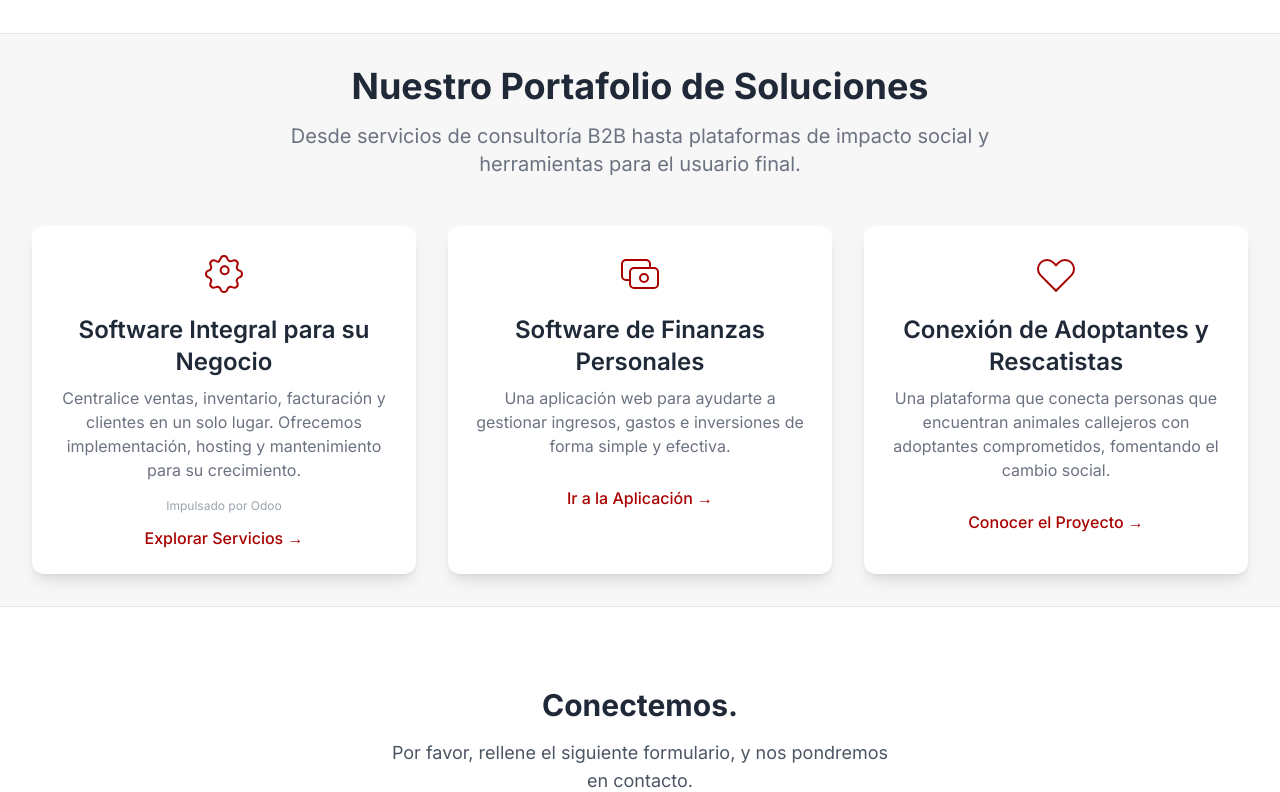
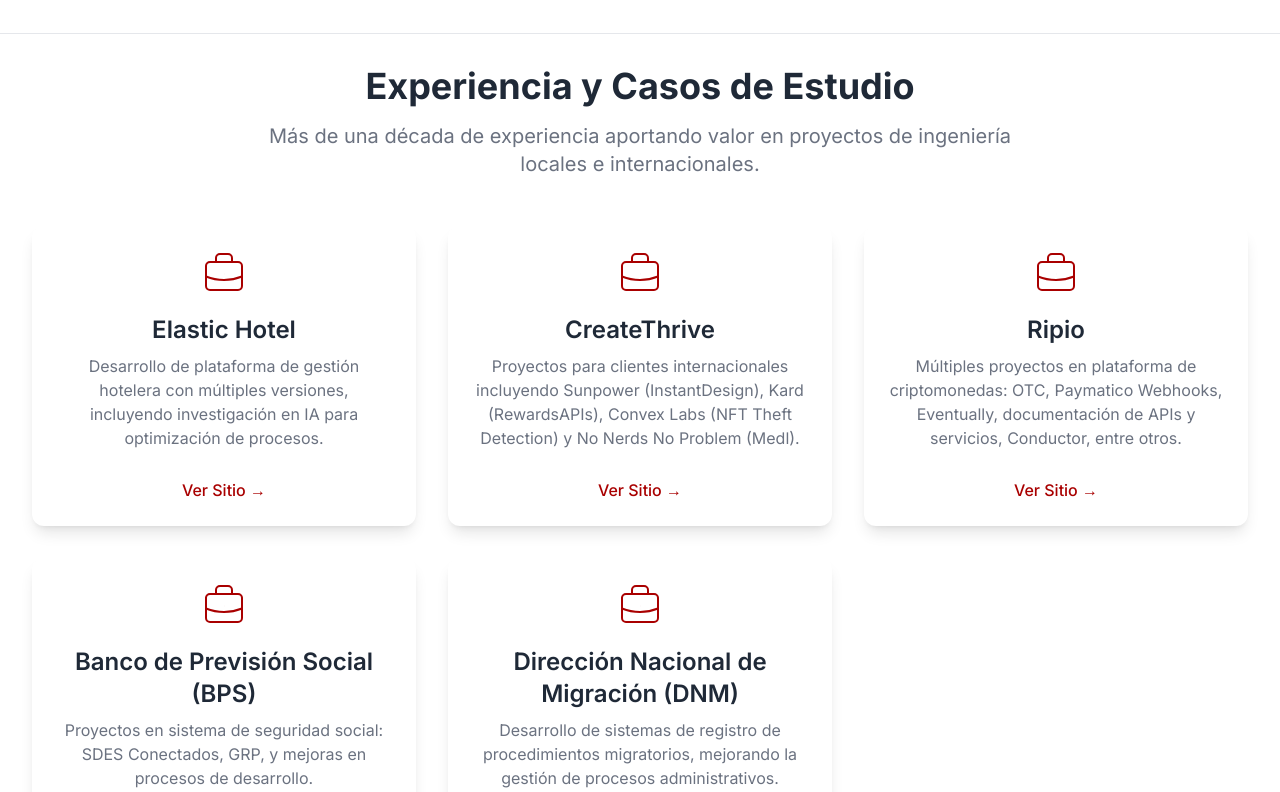
Before and after one commit to alvaroscelza/SkollARS, a React (Create React App) app: page / in a window 1280 px wide. Shown: the part 928-1720 px from the top of the page. Built offline with nearby package versions, Linux system fonts and the light colour scheme; no server answers.

Commit message:
Added clients section

```diff
--- /dev/null
+++ b/src/components/ClientProjects.js
@@ -0,0 +1,71 @@
+import PortfolioCard from "./PortfolioCard";
+import Section from "./Section";
+
+const ClientProjects = () => {
+    const clientProjects = [
+        {
+            icon: '<svg fill="none" stroke="currentColor" viewBox="0 0 24 24" xmlns="http://www.w3.org/2000/svg"><path strokeLinecap="round" strokeLinejoin="round" strokeWidth="2" d="M21 13.255A23.931 23.931 0 0112 15c-3.183 0-6.22-.62-9-1.745M16 6V4a2 2 0 00-2-2h-4a2 2 0 00-2 2v2m4 6h.01M5 20h14a2 2 0 002-2V8a2 2 0 00-2-2H5a2 2 0 00-2 2v10a2 2 0 002 2z"></path></svg>',
+            title: "Elastic Hotel",
+            description: "Desarrollo de plataforma de gestión hotelera con múltiples versiones, incluyendo investigación en IA para optimización de procesos.",
+            link: "https://www.elastichotel.com/",
+            linkText: "Ver Sitio →"
+        },
+        {
+            icon: '<svg fill="none" stroke="currentColor" viewBox="0 0 24 24" xmlns="http://www.w3.org/2000/svg"><path strokeLinecap="round" strokeLinejoin="round" strokeWidth="2" d="M21 13.255A23.931 23.931 0 0112 15c-3.183 0-6.22-.62-9-1.745M16 6V4a2 2 0 00-2-2h-4a2 2 0 00-2 2v2m4 6h.01M5 20h14a2 2 0 002-2V8a2 2 0 00-2-2H5a2 2 0 00-2 2v10a2 2 0 002 2z"></path></svg>',
+            title: "CreateThrive",
+            description: "Proyectos para clientes internacionales incluyendo Sunpower (InstantDesign), Kard (RewardsAPIs), Convex Labs (NFT Theft Detection) y No Nerds No Problem (Medl).",
+            link: "https://www.createthrive.com/",
+            linkText: "Ver Sitio →"
+        },
+        {
+            icon: '<svg fill="none" stroke="currentColor" viewBox="0 0 24 24" xmlns="http://www.w3.org/2000/svg"><path strokeLinecap="round" strokeLinejoin="round" strokeWidth="2" d="M21 13.255A23.931 23.931 0 0112 15c-3.183 0-6.22-.62-9-1.745M16 6V4a2 2 0 00-2-2h-4a2 2 0 00-2 2v2m4 6h.01M5 20h14a2 2 0 002-2V8a2 2 0 00-2-2H5a2 2 0 00-2 2v10a2 2 0 002 2z"></path></svg>',
+            title: "Ripio",
+            description: "Múltiples proyectos en plataforma de criptomonedas: OTC, Paymatico Webhooks, Eventually, documentación de APIs y servicios, Conductor, entre otros.",
+            link: "https://www.ripio.com/ar/",
+            linkText: "Ver Sitio →"
+        },
+        {
+            icon: '<svg fill="none" stroke="currentColor" viewBox="0 0 24 24" xmlns="http://www.w3.org/2000/svg"><path strokeLinecap="round" strokeLinejoin="round" strokeWidth="2" d="M21 13.255A23.931 23.931 0 0112 15c-3.183 0-6.22-.62-9-1.745M16 6V4a2 2 0 00-2-2h-4a2 2 0 00-2 2v2m4 6h.01M5 20h14a2 2 0 002-2V8a2 2 0 00-2-2H5a2 2 0 00-2 2v10a2 2 0 002 2z"></path></svg>',
+            title: "Banco de Previsión Social (BPS)",
+            description: "Proyectos en sistema de seguridad social: SDES Conectados, GRP, y mejoras en procesos de desarrollo.",
+            link: "https://www.bps.gub.uy/",
+            linkText: "Ver Sitio →"
+        },
+        {
+            icon: '<svg fill="none" stroke="currentColor" viewBox="0 0 24 24" xmlns="http://www.w3.org/2000/svg"><path strokeLinecap="round" strokeLinejoin="round" strokeWidth="2" d="M21 13.255A23.931 23.931 0 0112 15c-3.183 0-6.22-.62-9-1.745M16 6V4a2 2 0 00-2-2h-4a2 2 0 00-2 2v2m4 6h.01M5 20h14a2 2 0 002-2V8a2 2 0 00-2-2H5a2 2 0 00-2 2v10a2 2 0 002 2z"></path></svg>',
+            title: "Dirección Nacional de Migración (DNM)",
+            description: "Desarrollo de sistemas de registro de procedimientos migratorios, mejorando la gestión de procesos administrativos.",
+            link: "https://www.gub.uy/migracion",
+            linkText: "Ver Sitio →"
+        }
+    ];
+
+    if (clientProjects.length === 0) {
+        return null;
+    }
+
+    return (
+        <Section id="proyectos-clientes" backgroundColor="white">
+            <div className="max-w-7xl mx-auto px-4 sm:px-6 lg:px-8 text-center">
+                <h2 className="text-4xl font-bold text-gray-800 mb-4">Experiencia y Casos de Estudio</h2>
+                <p className="text-xl text-gray-500 mb-12 max-w-3xl mx-auto">
+                    Más de una década de experiencia aportando valor en proyectos de ingeniería locales e internacionales.
+                </p>
+                <div className="grid grid-cols-1 md:grid-cols-3 gap-8">
+                    {clientProjects.map((project, index) => (
+                        <PortfolioCard
+                            key={index}
+                            icon={project.icon}
+                            title={project.title}
+                            description={project.description}
+                            link={project.link}
+                            linkText={project.linkText}
+                        />
+                    ))}
+                </div>
+            </div>
+        </Section>
+    );
+};
+
+export default ClientProjects;
--- a/src/components/PortfolioCard.js
+++ b/src/components/PortfolioCard.js
@@ -8,15 +8,25 @@
         return 'Conocer el Proyecto →';
     };
 
+    const isExternalLink = link && (link.startsWith('http://') || link.startsWith('https://'));
+
+    const linkComponent = isExternalLink ? (
+        <a href={link} target="_blank" rel="noopener noreferrer" className="text-skollars-accent hover:text-red-900 font-medium mt-3 inline-block">
+            {getLinkText()}
+        </a>
+    ) : (
+        <Link to={link} className="text-skollars-accent hover:text-red-900 font-medium mt-3 inline-block">
+            {getLinkText()}
+        </Link>
+    );
+
     return (
         <div className="p-6 bg-white rounded-xl shadow-lg hover:shadow-xl transition duration-300 transform hover:scale-[1.01]">
             <div className="icon-lg text-skollars-accent mx-auto mb-4" dangerouslySetInnerHTML={{ __html: icon }} />
             <h3 className="text-2xl font-semibold mb-2 text-gray-800">{title}</h3>
             <p className="text-gray-500 mb-4">{description}</p>
             {note && <p className="text-xs text-gray-400 mt-2">{note}</p>}
-            <Link to={link} className="text-skollars-accent hover:text-red-900 font-medium mt-3 inline-block">
-                {getLinkText()}
-            </Link>
+            {linkComponent}
         </div>
     );
 };
--- a/src/pages/Home.js
+++ b/src/pages/Home.js
@@ -1,5 +1,6 @@
 import ContactFormSection from "../components/ContactFormSection/ContactFormSection";
 import Portfolio from "../components/Portfolio";
+import ClientProjects from "../components/ClientProjects";
 import ServiceCard from "../components/ServiceCard";
 import Section from "../components/Section";
 import SEO from "../components/SEO";
@@ -70,6 +71,7 @@
                     </div>
                 </div>
             </Section>
+            <ClientProjects />
             <Portfolio />
             <ContactFormSection />
         </>
```
